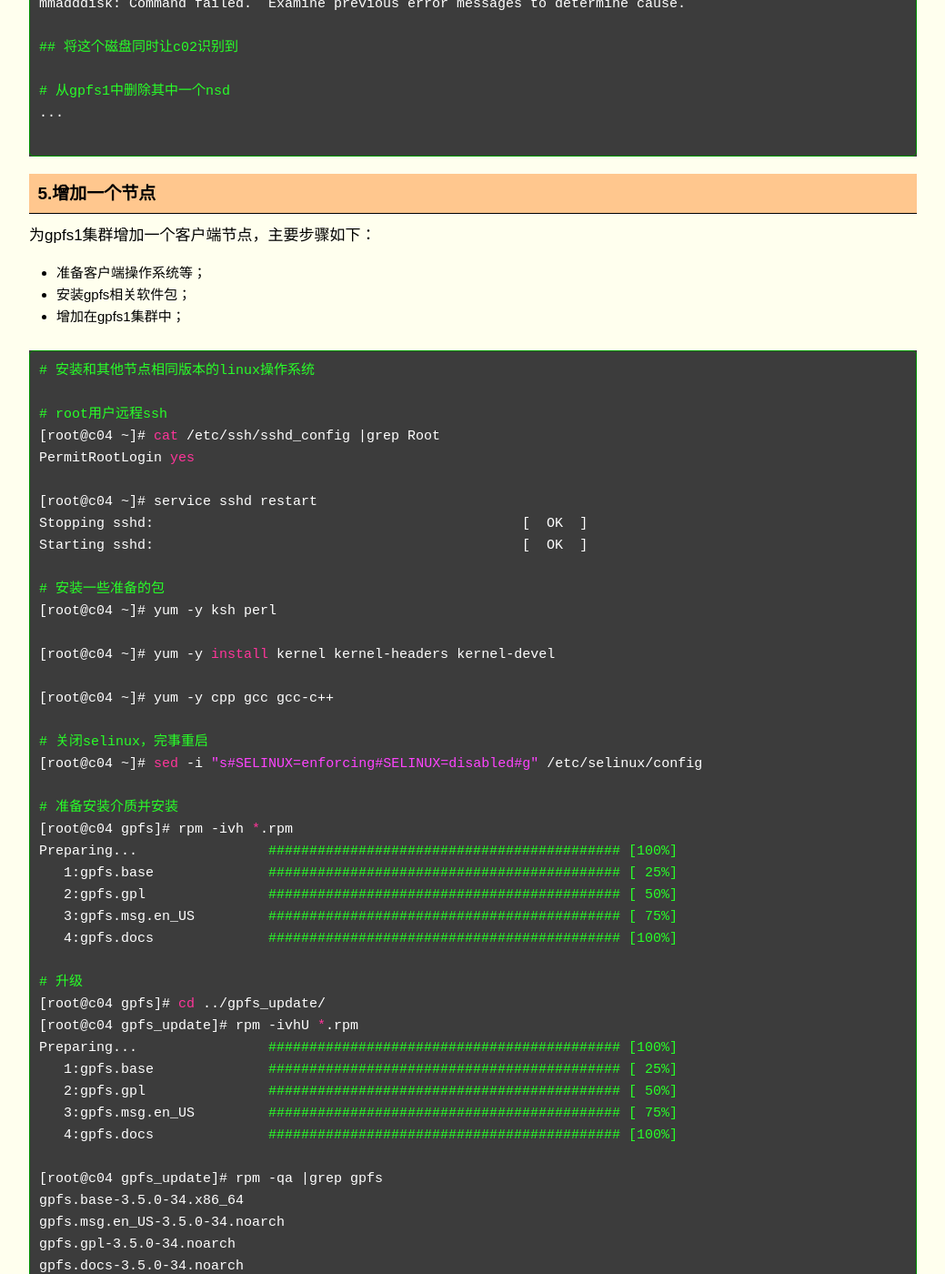
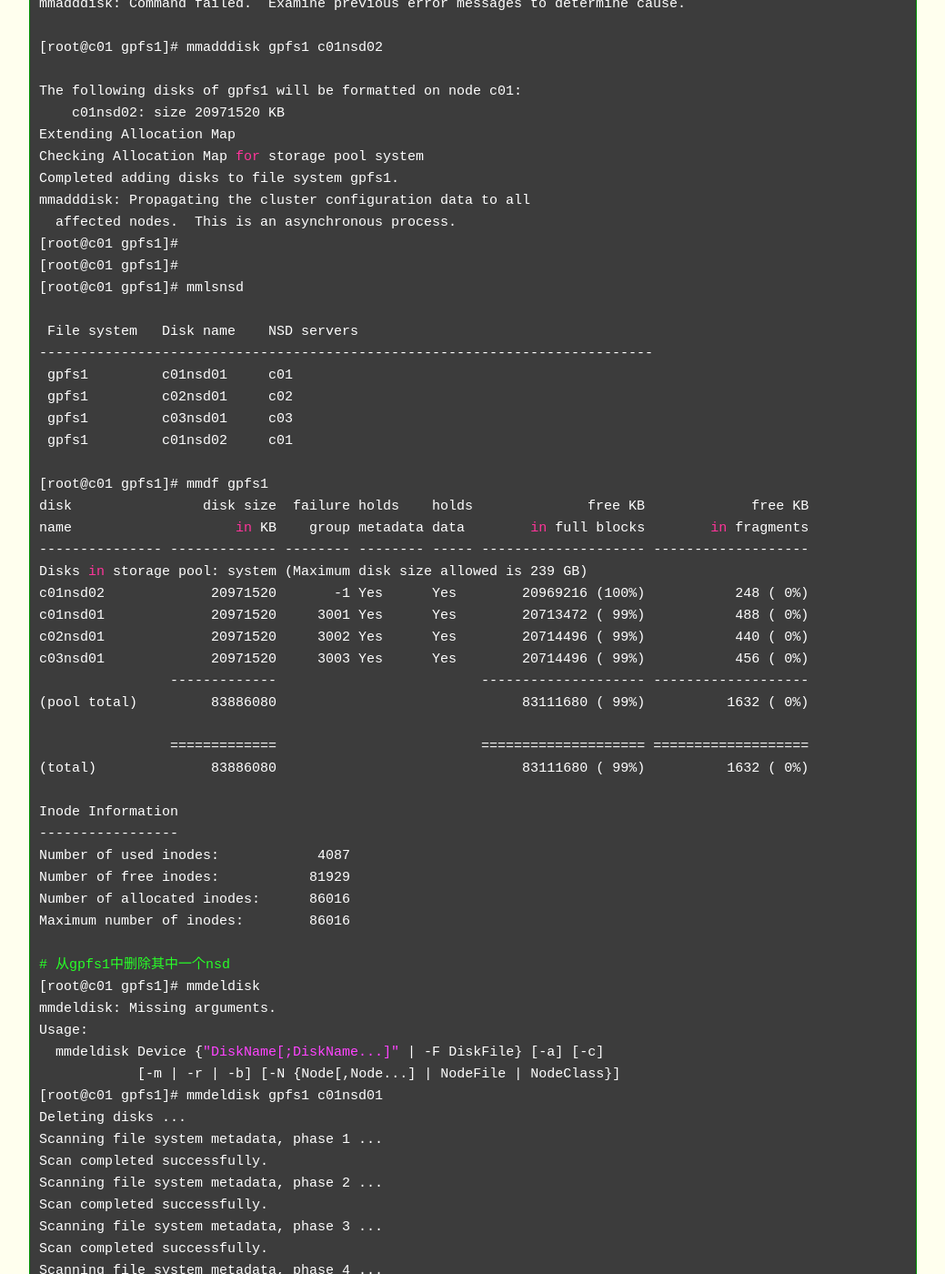
Before and after one commit to yangfeiffei/yangfeiffei.github.io, a Jekyll site: the page built from _posts/2017-09-26-gpfs安装部署测试.md, in a window 1280 px wide and 1400 px high, scrolled down 13563 px. Shown: the whole window at 91% size, without its empty margins (120-1159 px from the left). Built offline with Jekyll 4.4.1, drawn with Linux system fonts in a browser that asks for light colours; nearby versions of some CDN libraries; some of the changed text lies outside the part shown.

Commit message:
gpfs test install adddisk test

````diff
--- a/_posts/2017-09-26-gpfs安装部署测试.md
+++ b/_posts/2017-09-26-gpfs安装部署测试.md
@@ -578,10 +578,80 @@ mmadddisk: Propagating the cluster configuration data to all
   affected nodes.  This is an asynchronous process.
 mmadddisk: Command failed.  Examine previous error messages to determine cause.
 
-## 将这个磁盘同时让c02识别到
+[root@c01 gpfs1]# mmadddisk gpfs1 c01nsd02
+
+The following disks of gpfs1 will be formatted on node c01:
+    c01nsd02: size 20971520 KB
+Extending Allocation Map
+Checking Allocation Map for storage pool system
+Completed adding disks to file system gpfs1.
+mmadddisk: Propagating the cluster configuration data to all
+  affected nodes.  This is an asynchronous process.
+[root@c01 gpfs1]#
+[root@c01 gpfs1]#
+[root@c01 gpfs1]# mmlsnsd
+
+ File system   Disk name    NSD servers
+---------------------------------------------------------------------------
+ gpfs1         c01nsd01     c01
+ gpfs1         c02nsd01     c02
+ gpfs1         c03nsd01     c03
+ gpfs1         c01nsd02     c01
+
+[root@c01 gpfs1]# mmdf gpfs1
+disk                disk size  failure holds    holds              free KB             free KB
+name                    in KB    group metadata data        in full blocks        in fragments
+--------------- ------------- -------- -------- ----- -------------------- -------------------
+Disks in storage pool: system (Maximum disk size allowed is 239 GB)
+c01nsd02             20971520       -1 Yes      Yes        20969216 (100%)           248 ( 0%)
+c01nsd01             20971520     3001 Yes      Yes        20713472 ( 99%)           488 ( 0%)
+c02nsd01             20971520     3002 Yes      Yes        20714496 ( 99%)           440 ( 0%)
+c03nsd01             20971520     3003 Yes      Yes        20714496 ( 99%)           456 ( 0%)
+                -------------                         -------------------- -------------------
+(pool total)         83886080                              83111680 ( 99%)          1632 ( 0%)
+
+                =============                         ==================== ===================
+(total)              83886080                              83111680 ( 99%)          1632 ( 0%)
+
+Inode Information
+-----------------
+Number of used inodes:            4087
+Number of free inodes:           81929
+Number of allocated inodes:      86016
+Maximum number of inodes:        86016
 
 # 从gpfs1中删除其中一个nsd
-...
+[root@c01 gpfs1]# mmdeldisk
+mmdeldisk: Missing arguments.
+Usage:
+  mmdeldisk Device {"DiskName[;DiskName...]" | -F DiskFile} [-a] [-c]
+            [-m | -r | -b] [-N {Node[,Node...] | NodeFile | NodeClass}]
+[root@c01 gpfs1]# mmdeldisk gpfs1 c01nsd01
+Deleting disks ...
+Scanning file system metadata, phase 1 ...
+Scan completed successfully.
+Scanning file system metadata, phase 2 ...
+Scan completed successfully.
+Scanning file system metadata, phase 3 ...
+Scan completed successfully.
+Scanning file system metadata, phase 4 ...
+Scan completed successfully.
+Scanning user file metadata ...
+ 100.00 % complete on Tue Oct  3 14:42:18 2017
+Scan completed successfully.
+Could not invalidate disk(s).
+Checking Allocation Map for storage pool system
+tsdeldisk completed.
+mmdeldisk: Propagating the cluster configuration data to all
+  affected nodes.  This is an asynchronous process.
+[root@c01 gpfs1]# mmlsnsd
+
+ File system   Disk name    NSD servers
+---------------------------------------------------------------------------
+ gpfs1         c02nsd01     c02
+ gpfs1         c03nsd01     c03
+ gpfs1         c01nsd02     c01
+ (free disk)   c01nsd01     c01
 
 ```
 
@@ -668,9 +738,10 @@ total 6332
 [root@c03 src]# ssh-copy-id c04
 
 
-# 将c04加入到cluster中
+# 将c04加入到cluster中，注意如果该节点是仲裁节点需要将整个集群关闭；
 [root@c01 ~]# mmshutdown -a
 ...
+# mmaddnode -N {NodeDesc[,NodeDesc...] | NodeFile}
 [root@c01 ~]# mmaddnode -N c04:quorum
 Sun Oct  1 12:35:00 CST 2017: mmaddnode: Processing node c04
 Verifying GPFS is stopped on all nodes ...
````
